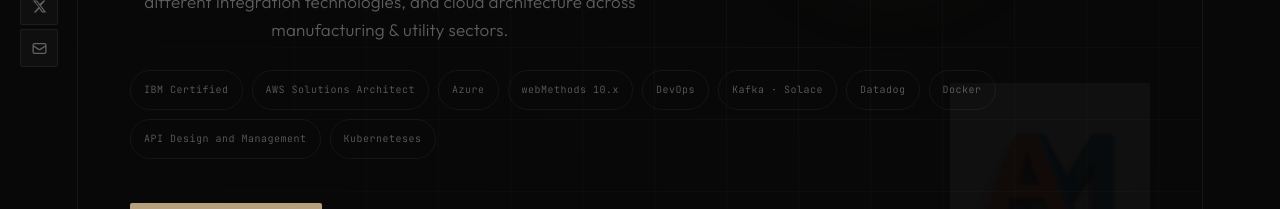
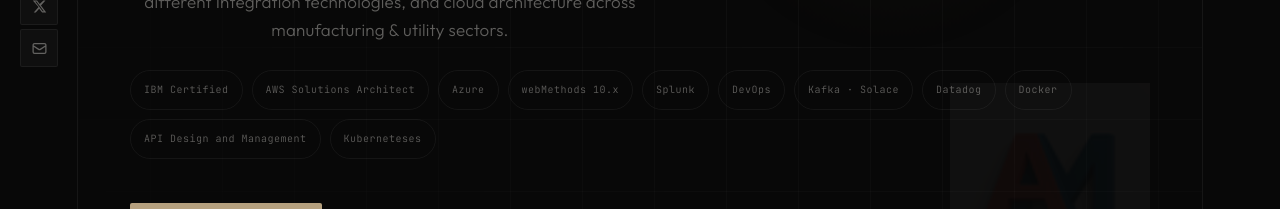
Before and after one commit to Abhishek-MH55/abhishek-portfolio, a React (Vite) app: page / in a window 1280 px wide. Shown: the part 457-666 px from the top of the page. Built offline with nearby package versions, Linux system fonts and the light colour scheme; a web font is replaced by a local one.

Commit message:
Sixth Commit

```diff
--- a/src/App.jsx
+++ b/src/App.jsx
@@ -390,7 +390,7 @@ export default function Portfolio() {
           across manufacturing &amp; utility sectors.
         </p>
         <div className="hchips">
-          {["IBM Certified","AWS Solutions Architect","Azure","webMethods 10.x","DevOps","Kafka · Solace","Datadog","Docker","API Design and Management","Kuberneteses"].map(c=>(
+          {["IBM Certified","AWS Solutions Architect","Azure","webMethods 10.x","Splunk","DevOps","Kafka · Solace","Datadog","Docker","API Design and Management","Kuberneteses"].map(c=>(
             <span key={c} className="chip">{c}</span>
           ))}
         </div>
```
